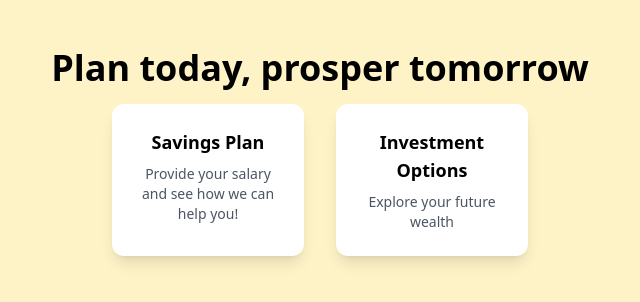
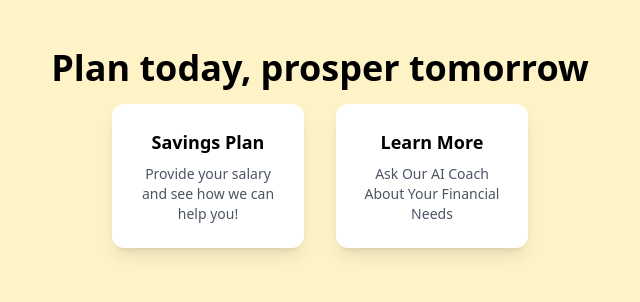
Before and after one commit to Suheylaersen/OneEthos-KH-Challange, a Flask app: page / in a window 1280 px wide. Shown: the part 72-374 px from the top of the page, without its empty margins (320-960 px from the left). Run offline with Flask 3, Linux system fonts and the light colour scheme; some libraries are stand-ins or nearby versions.

Commit message:
Updated Navigation windows

```diff
--- a/templates/index.html
+++ b/templates/index.html
@@ -38,15 +38,15 @@
         <!-- Navigation Cards Section -->
         <div class="flex justify-center gap-8 mt-8">
         <!-- Card 1 -->
-        <a href="features/screen1.html" class="bg-white shadow-lg rounded-xl p-6 w-48 text-center hover:scale-105 transition-transform duration-200">
+        <a href="features/financial_planning.html" class="bg-white shadow-lg rounded-xl p-6 w-48 text-center hover:scale-105 transition-transform duration-200">
             <h3 class="text-lg font-semibold text-black">Savings Plan</h3>
             <p class="text-sm text-gray-600 mt-2">Provide your salary and see how we can help you!</p>
         </a>
 
         <!-- Card 2 -->
-        <a href="features/screen2.html" class="bg-white shadow-lg rounded-xl p-6 w-48 text-center hover:scale-105 transition-transform duration-200">
-            <h3 class="text-lg font-semibold text-black">Investment Options</h3>
-            <p class="text-sm text-gray-600 mt-2">Explore your future wealth</p>
+        <a href="features/ai_coach.html" class="bg-white shadow-lg rounded-xl p-6 w-48 text-center hover:scale-105 transition-transform duration-200">
+            <h3 class="text-lg font-semibold text-black">Learn More</h3>
+            <p class="text-sm text-gray-600 mt-2">Ask Our AI Coach About Your Financial Needs</p>
         </a>
         </div>
 
```
Also changed, not shown: templates/features/ai_coach.html (renamed from templates/features/screen2.html), templates/features/financial_planning.html (renamed from templates/features/screen1.html).
